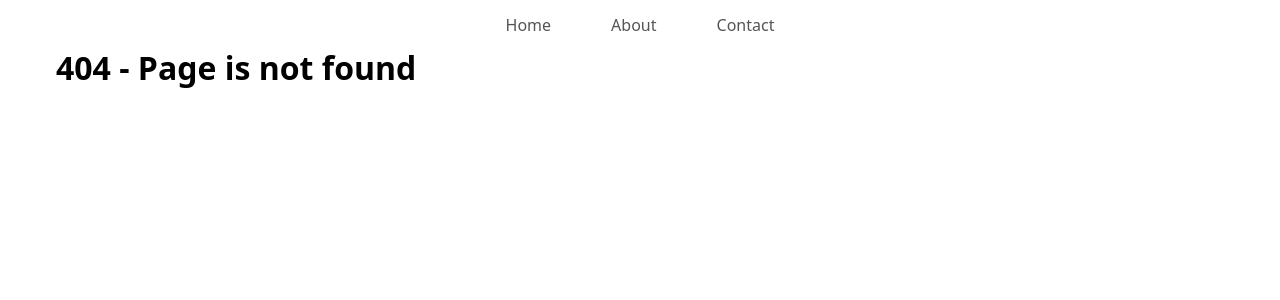
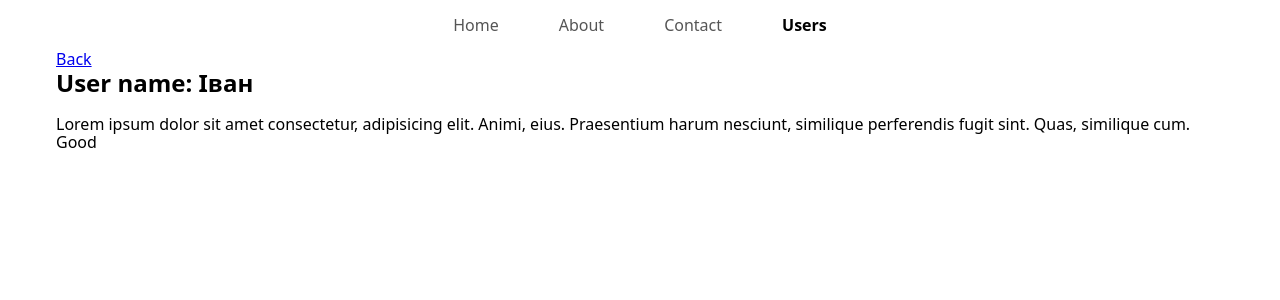
Before and after one commit to Developer-Mykhailo/test-4-react-project, a React app: page /users/1 in a window 1280 px wide. Before the commit this address had no page. Shown: the top 300 px of the page. Built offline with nearby package versions, Linux system fonts and the light colour scheme; the HTML template or start-up script is replaced by a standard one.

Commit message:
add users

```diff
--- a/src/App.jsx
+++ b/src/App.jsx
@@ -5,6 +5,8 @@ import AboutPage from "./pages/AboutPage";
 import ContactPage from "./pages/ContactPage";
 import NotFoundPage from "./pages/NotFoundPage";
 import Navigation from "./components/Navigation/Navigation";
+import Users from "./components/Users/Users";
+import UserPage from "./pages/UserPage";
 
 function App() {
   //JSX
@@ -15,6 +17,10 @@ function App() {
         <Route path="/" element={<HomePage />} />
         <Route path="/about" element={<AboutPage />} />
         <Route path="/contact" element={<ContactPage />} />
+
+        <Route path="/users" element={<Users />} />
+        <Route path="/users/:id" element={<UserPage />} />
+
         <Route path="*" element={<NotFoundPage />} />
       </Routes>
     </Container>
--- a/src/components/Navigation/Navigation.jsx
+++ b/src/components/Navigation/Navigation.jsx
@@ -26,6 +26,13 @@ const Navigation = () => {
       >
         Contact
       </NavLink>
+
+      <NavLink
+        to="/users"
+        className={({ isActive }) => clsx(s.link, isActive && s.accent)}
+      >
+        Users
+      </NavLink>
     </nav>
   );
 };
--- /dev/null
+++ b/src/components/Users/Users.jsx
@@ -0,0 +1,21 @@
+import { Link } from "react-router-dom";
+import s from "./Users.module.css";
+import { users } from "../../data/fakeApi";
+
+const Users = () => {
+  return (
+    <div className={s.users}>
+      <Link to="/">Back</Link>
+
+      <ul>
+        {users.map((user) => (
+          <li key={user.id}>
+            <Link to={`/users/${user.id}`}>User {user.name}</Link>
+          </li>
+        ))}
+      </ul>
+    </div>
+  );
+};
+
+export default Users;
--- /dev/null
+++ b/src/data/fakeApi.js
@@ -0,0 +1,9 @@
+export const users = [
+  { id: "1", name: "Іван", descr: "Good" },
+  { id: "2", name: "Олена", descr: "Normal" },
+  { id: "3", name: "Михайло", descr: "Bad" },
+];
+
+export const getUserById = (userId) => {
+  return users.find((el) => el.id === userId);
+};
--- a/src/pages/NotFoundPage.jsx
+++ b/src/pages/NotFoundPage.jsx
@@ -1,8 +1,10 @@
-// import React from "react";
+import { Link } from "react-router-dom";
 
 const NotFound = () => {
   return (
     <div>
+      <Link to="/">Back to Home</Link>
+
       <h1>404 - Page is not found</h1>
     </div>
   );
--- /dev/null
+++ b/src/pages/UserPage.jsx
@@ -0,0 +1,23 @@
+import { Link, useParams } from "react-router-dom";
+import { getUserById } from "../data/fakeApi";
+
+const UserPage = () => {
+  const { id } = useParams();
+  const { name, descr } = getUserById(id);
+
+  return (
+    <div>
+      <Link to="/users">Back</Link>
+
+      <h2>User name: {name}</h2>
+      <br />
+      <p>
+        Lorem ipsum dolor sit amet consectetur, adipisicing elit. Animi, eius.
+        Praesentium harum nesciunt, similique perferendis fugit sint. Quas,
+        similique cum. <span>{descr}</span>
+      </p>
+    </div>
+  );
+};
+
+export default UserPage;
```
Also changed, not shown: src/components/Users/Users.module.css (added).
